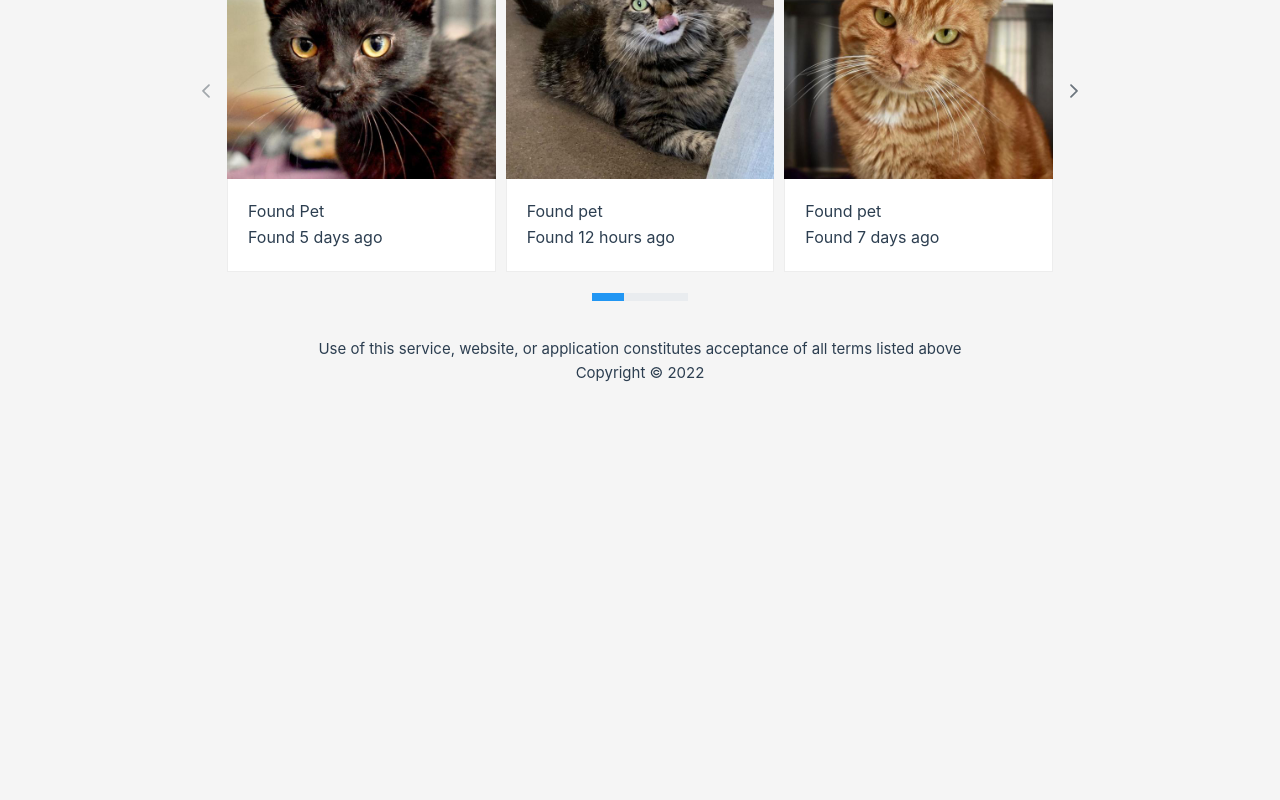
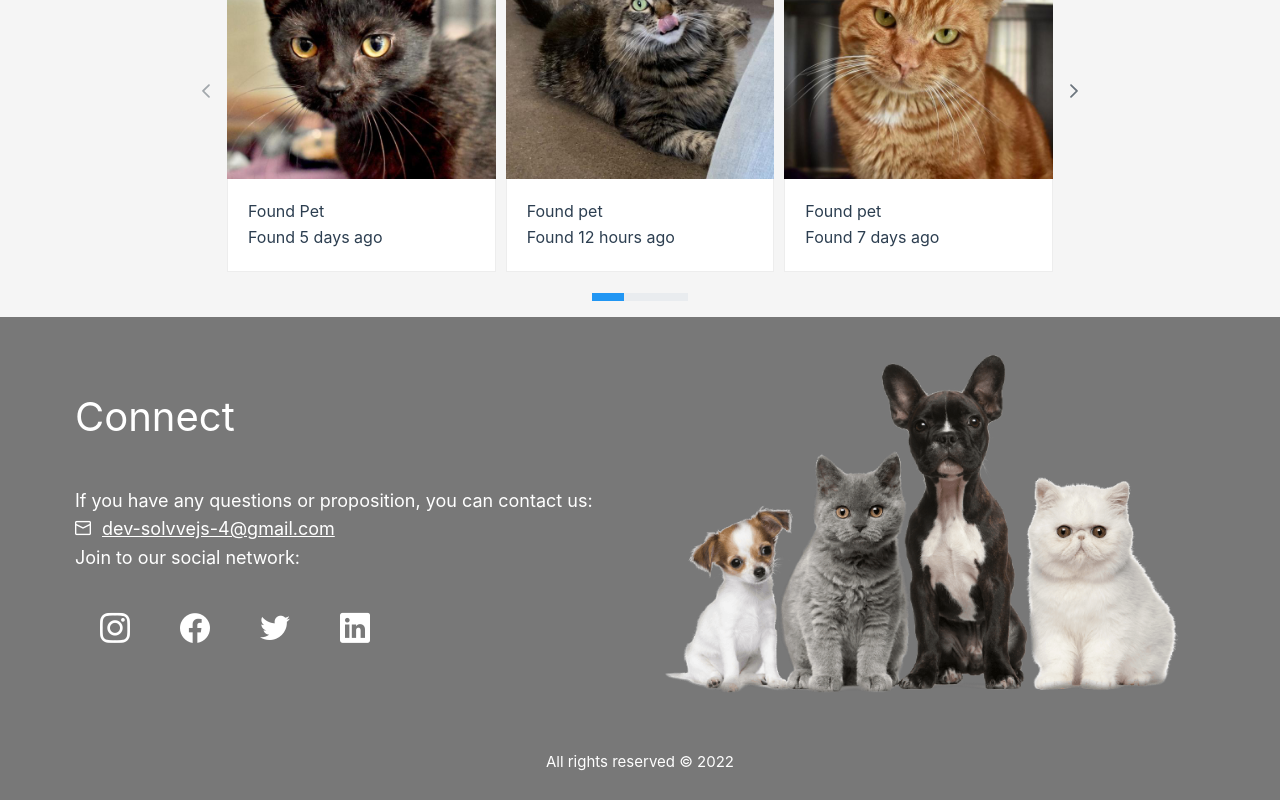
Before and after one commit to olsy-solvve/solvve_course_js_4, a Vue app: page / in a window 1280 px wide. Shown: the part 501-1301 px from the top of the page. Before the commit the page ends 906 px from the top, so only its background shows below. Built offline with nearby package versions, Linux system fonts and the light colour scheme.

Commit message:
add footer

```diff
--- a/src/App.vue
+++ b/src/App.vue
@@ -15,8 +15,6 @@ export default {
     <ComponentHeader></ComponentHeader>
     <router-view></router-view>
     <ComponentFooter></ComponentFooter>
-
-
   </div>
 </template>
 
--- a/src/components/ComponentFooter.vue
+++ b/src/components/ComponentFooter.vue
@@ -1,8 +1,11 @@
 <script>
+import image from "../assets/images.js";
+
 export default {
   data() {
     return {
       year: new Date().getFullYear(),
+      img: image.pet1,
     };
   },
 };
@@ -10,22 +13,107 @@ export default {
 
 <template>
   <footer>
-    <div>
-      <p>Use of this service, website, or application constitutes acceptance of all terms listed above</p>
-      <p>Copyright &copy; {{ year }}</p>
+    <div class="container">
+      <div class="footer-blocks">
+        <div class="footer--blocks_contacts">
+          <h3>Connect</h3>
+          <p>If you have any questions or proposition, you can contact us:</p>
+          <i class="pi pi-envelope"></i
+          ><span><u>dev-solvvejs-4@gmail.com</u></span>
+          <p>Join to our social network:</p>
+          <ul class="footer-icons">
+            <li>
+              <a href="#"><i class="pi pi-instagram"></i></a>
+            </li>
+            <li>
+              <a href="#"><i class="pi pi-facebook"></i></a>
+            </li>
+            <li>
+              <a href="#"><i class="pi pi-twitter"></i></a>
+            </li>
+            <li>
+              <a href="#"><i class="pi pi-linkedin"></i></a>
+            </li>
+          </ul>
+        </div>
+        <div><img class="img-footer" :src="img" /></div>
+      </div>
+      <div>
+        <p class="footer-text">All rights reserved &copy; {{ year }}</p>
+      </div>
     </div>
   </footer>
 </template>
 
 <style scoped>
 footer {
-  background-color: #f5f5f5;
-  padding: 20px;
+  color: white;
+  background-color: #787878;
+  padding: 26px 0;
 }
 
-p {
+h3 {
+  font-size: 40px;
+  margin-bottom: 38px;
+}
+
+.container {
+  box-sizing: border-box;
+  margin: 0;
+  padding: 0 75px;
+}
+
+.footer--blocks_contacts {
+  margin-top: 42px;
+}
+
+.footer--blocks_contacts p,
+span {
+  font-size: 18px;
+  padding-right: 35px;
+}
+
+.footer-icons {
+  list-style-type: none;
+  display: flex;
+  margin-top: 40px;
+  padding-left: 0;
+}
+
+.footer-icons i {
+  font-size: 30px;
+  color: white;
+}
+
+.pi-envelope {
+  margin-right: 11px;
+}
+
+.footer-icons a {
+  text-decoration: none;
+  cursor: pointer;
+  padding: 25px;
+}
+
+.footer-blocks {
+  display: flex;
+}
+
+.footer-blocks div {
+  width: 50%;
+}
+
+.img-footer {
+  width: 100%;
+  height: auto;
+}
+
+span {
   text-align: center;
 }
 
-
+.footer-text {
+  text-align: center;
+  margin-top: 46px;
+}
 </style>
--- a/src/plugins/router.js
+++ b/src/plugins/router.js
@@ -1,5 +1,4 @@
 import { createRouter, createWebHistory } from "vue-router";
-
 
 import Home from "../views/Home.vue";
 import NotFound from "../views/NotFound.vue";
@@ -43,7 +42,7 @@ const routes = [
     path: "/register",
     name: "Register",
     component: Register,
-  }
+  },
 ];
 
 const router = createRouter({
```
Also changed, not shown: src/assets/images.js (+11 -9 lines), src/components/prime.js (+4 -6 lines), src/plugins/prime.js (+10 -14 lines), src/views/Register.vue (+8 -7 lines), src/assets/img/pet1.png (added), src/views/NotFound.vue (line endings or trailing spaces).
